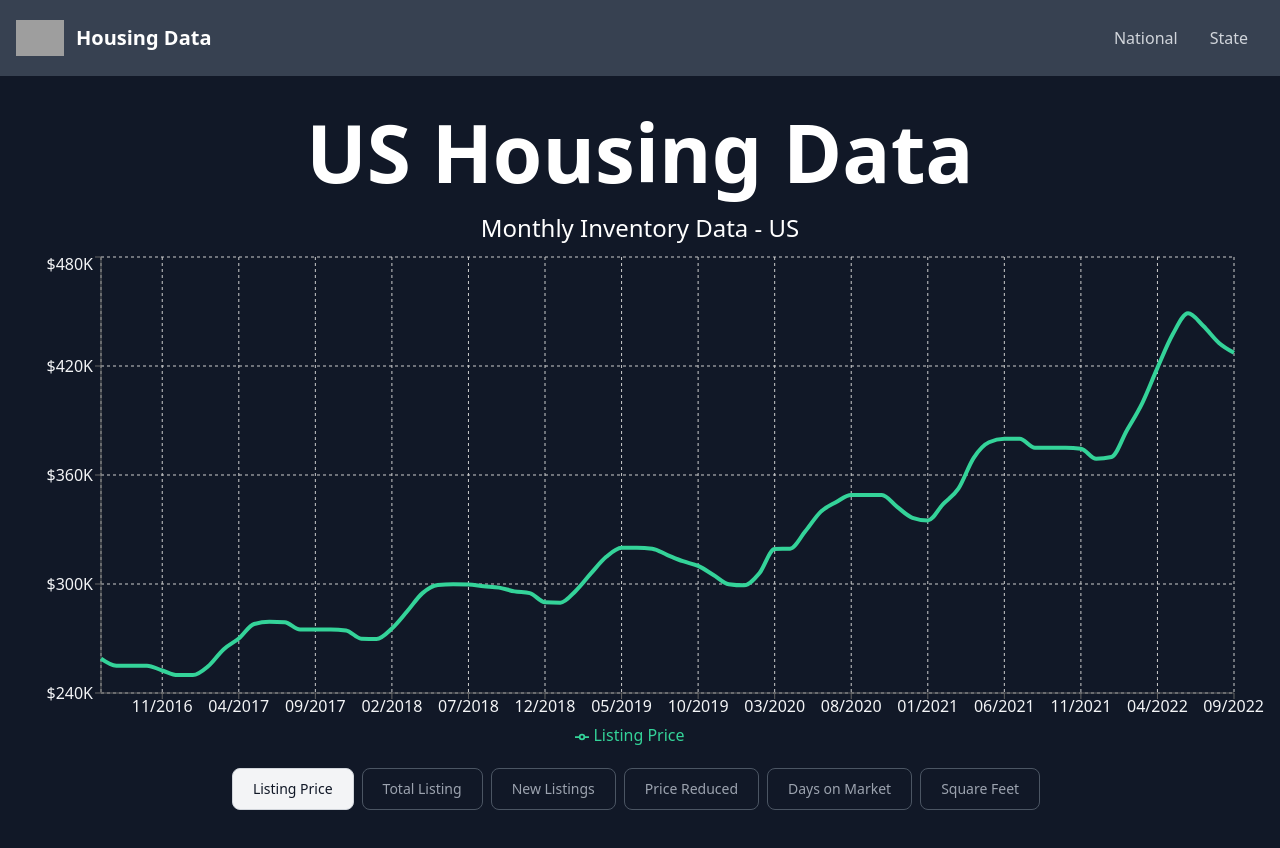
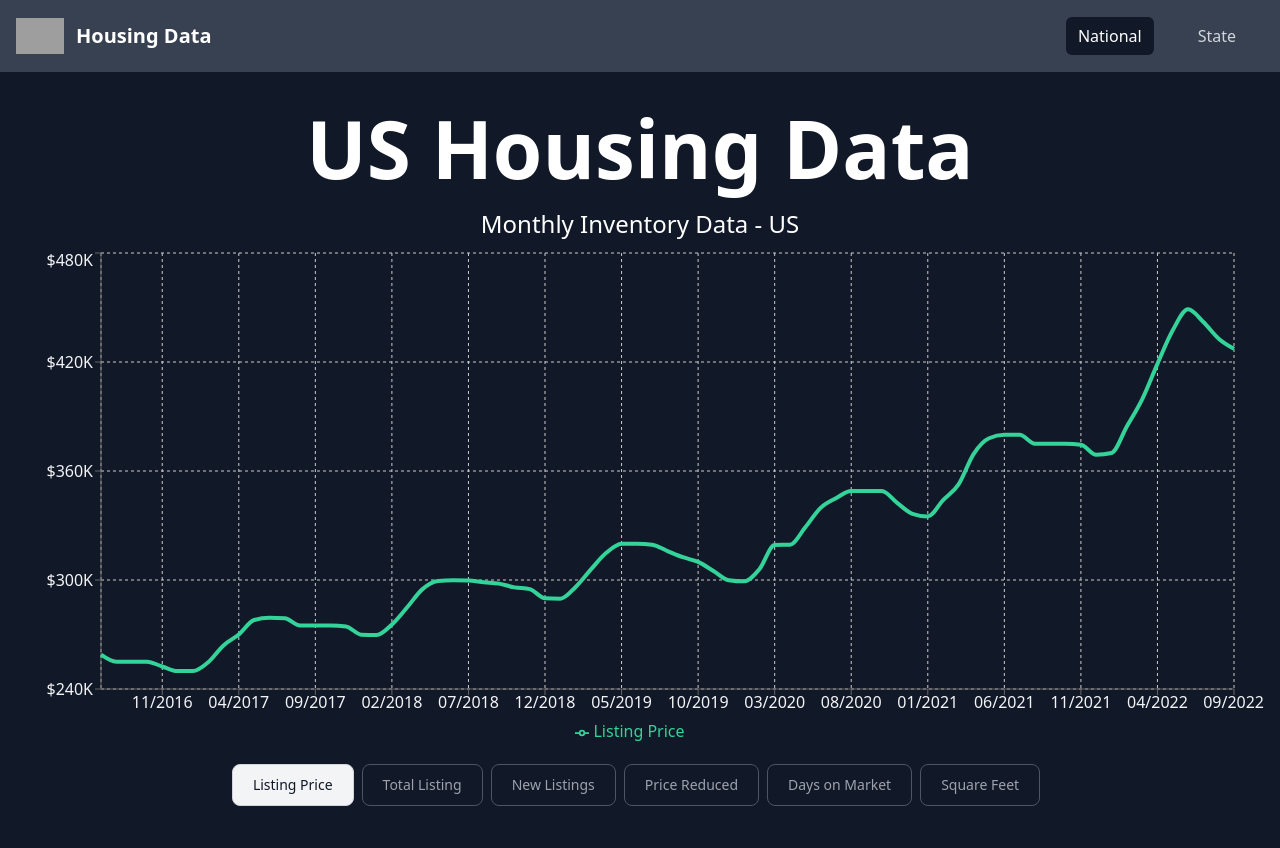
Before and after one commit to Mark-Mulligan/housing-data, a Next.js app: page / in a window 1280 px wide. Shown: the top 848 px of the page. Built offline with nearby package versions, Linux system fonts and the light colour scheme; grey boxes are pictures that could not be loaded.

Commit message:
updated navbar

```diff
--- a/src/components/ui/Navbar.tsx
+++ b/src/components/ui/Navbar.tsx
@@ -1,9 +1,17 @@
 // Next
 import Link from "next/link";
+import { useRouter } from "next/router";
+
+const activeNavItemCSS =
+  "rounded-md bg-gray-900 px-3 py-2 font-medium text-white";
+const nonActiveNavItemCSS =
+  "rounded-md px-3 py-2 font-medium text-gray-300 hover:bg-gray-800 hover:text-white";
 
 const Navbar = () => {
+  const router = useRouter();
+
   return (
-    <nav className="border-gray-200 bg-gray-700 px-2 py-2.5 sm:px-4">
+    <nav className="border-gray-200 bg-gray-700 px-2 py-2 sm:px-4">
       <div className="container mx-auto flex flex-wrap items-center justify-between">
         <a href="https://flowbite.com/" className="flex items-center">
           <img
@@ -41,14 +49,26 @@ const Navbar = () => {
           <ul className="mt-4 flex flex-col p-4 md:mt-0 md:flex-row md:space-x-8 md:border-0 md:font-medium">
             <li>
               <Link href="/" passHref={true}>
-                <a className="block rounded py-2 pr-4 pl-3 text-gray-300 md:bg-transparent md:p-0">
+                <a
+                  className={
+                    router?.pathname === "/"
+                      ? activeNavItemCSS
+                      : nonActiveNavItemCSS
+                  }
+                >
                   National
                 </a>
               </Link>
             </li>
             <li>
               <Link href="/state" passHref={true}>
-                <a className="block rounded py-2 pr-4 pl-3 text-gray-300 md:bg-transparent md:p-0">
+                <a
+                  className={
+                    router?.pathname === "/state"
+                      ? activeNavItemCSS
+                      : nonActiveNavItemCSS
+                  }
+                >
                   State
                 </a>
               </Link>
```
